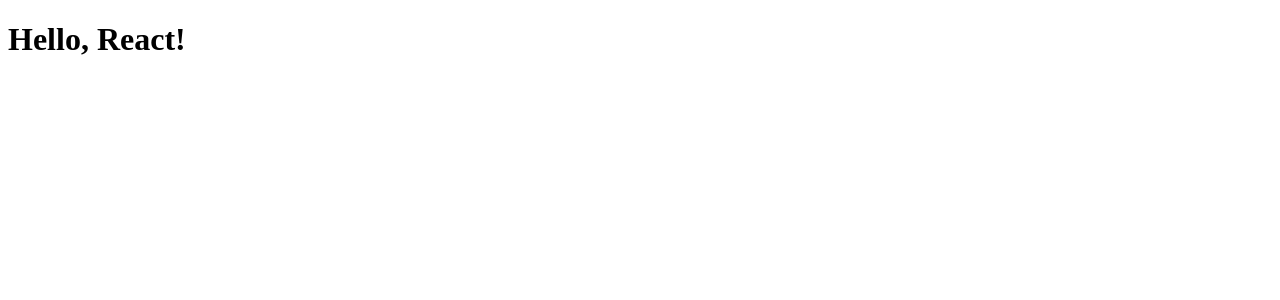
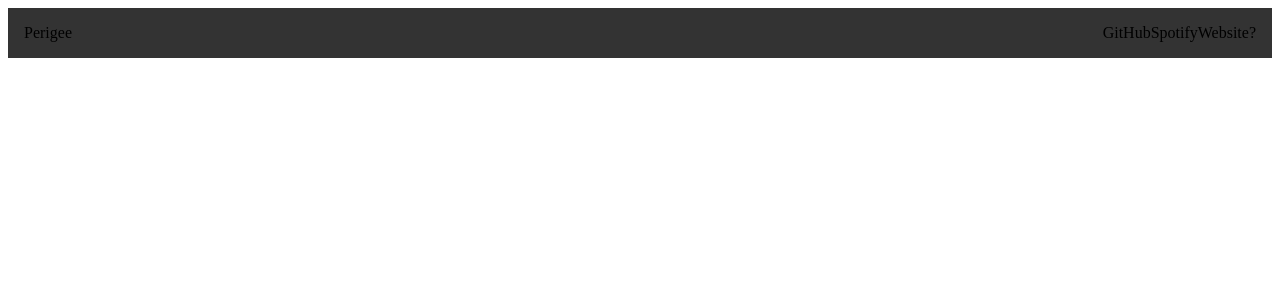
Before and after one commit to jacobjfoley/perigee, a React app: page / in a window 1280 px wide. Shown: the top 300 px of the page. Built offline with nearby package versions, Linux system fonts and the light colour scheme; the HTML template or start-up script is replaced by a standard one.

Commit message:
Add layout components

```diff
--- a/package.json
+++ b/package.json
@@ -56,6 +56,7 @@
     "@types/react": "^16.9.19",
     "@types/react-dom": "^16.9.5",
     "@types/react-redux": "^7.1.7",
+    "@types/styled-components": "^4.4.3",
     "react": "^16.12.0",
     "react-dom": "^16.12.0",
     "react-redux": "^7.1.3",
--- /dev/null
+++ b/src/components/App/index.tsx
@@ -0,0 +1,25 @@
+import React from "react";
+import styled from "styled-components";
+
+import Header from "../Header";
+import Column from "../UI/Column";
+import AppRouter from "../AppRouter";
+
+const Container = styled.div`
+  height: 100%;
+  display: flex;
+  flex-direction: column;
+`;
+
+const App = () => {
+  return (
+    <Container>
+      <Header />
+      <Column>
+        <AppRouter />
+      </Column>
+    </Container>
+  );
+};
+
+export default App;
--- /dev/null
+++ b/src/components/AppRouter/index.tsx
@@ -0,0 +1,13 @@
+import React from "react";
+import styled from "styled-components";
+
+const Container = styled.div`
+  height: 100%;
+  background-color: #555;
+`;
+
+const AppRouter = () => {
+  return <Container></Container>;
+};
+
+export default AppRouter;
--- /dev/null
+++ b/src/components/Header/index.tsx
@@ -0,0 +1,49 @@
+import React from "react";
+import styled from "styled-components";
+
+const Container = styled.header`
+  padding: 1rem;
+  background-color: #333;
+  display: flex;
+`;
+
+const Title = styled.div`
+  flex: 1 1;
+`;
+
+const GitHub = styled.a``;
+
+const GitHubIcon = styled.img``;
+
+const Spotify = styled.a``;
+
+const SpotifyIcon = styled.img``;
+
+const Website = styled.a``;
+
+const WebsiteIcon = styled.img``;
+
+const About = styled.div``;
+
+const Header = () => {
+  return (
+    <Container>
+      <Title>Perigee</Title>
+      <GitHub>
+        <GitHubIcon />
+        GitHub
+      </GitHub>
+      <Spotify>
+        <SpotifyIcon />
+        Spotify
+      </Spotify>
+      <Website>
+        <WebsiteIcon />
+        Website
+      </Website>
+      <About>?</About>
+    </Container>
+  );
+};
+
+export default Header;
--- /dev/null
+++ b/src/components/UI/Column/index.tsx
@@ -0,0 +1,18 @@
+import React from "react";
+import styled from "styled-components";
+
+interface ColumnProps {
+  children?: JSX.Element;
+}
+
+const Container = styled.div`
+  margin: 0 auto;
+  width: 72rem;
+  flex: 1;
+`;
+
+const Column = (props: ColumnProps) => {
+  return <Container>{props.children}</Container>;
+};
+
+export default Column;
--- a/src/index.tsx
+++ b/src/index.tsx
@@ -1,15 +1,10 @@
 import React from "react";
 import reactDOM from "react-dom";
+import { Provider } from "react-redux";
 import { configureStore } from "@reduxjs/toolkit";
-import { Provider } from "react-redux";
 
 import reducer from "./reducers";
-
-interface WelcomeProps {}
-
-const Welcome = () => {
-  return <h1>Hello, React!</h1>;
-};
+import App from "./components/App";
 
 const store = configureStore({
   reducer
@@ -18,7 +13,7 @@
 const container = document.getElementById("app");
 reactDOM.render(
   <Provider store={store}>
-    <Welcome />
+    <App />
   </Provider>,
   container
 );
--- a/static/styles.css
+++ b/static/styles.css
@@ -1,5 +1,10 @@
 body {
+  margin: 0;
   color: #fff;
   background-color: #222;
   font-family: sans-serif;
 }
+
+main {
+  height: 100vh;
+}
```
Also changed, not shown: 1 other file (tests, documents, lock files or other folders).
